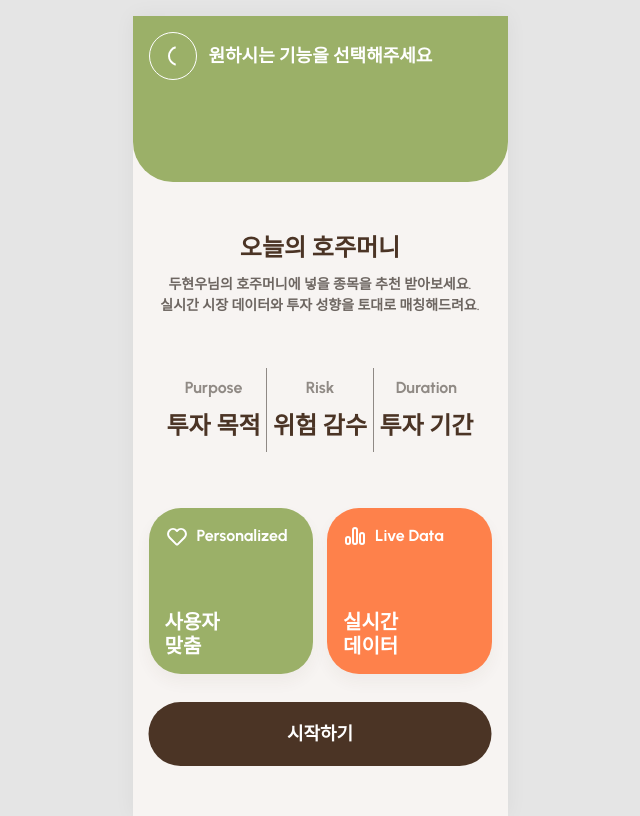
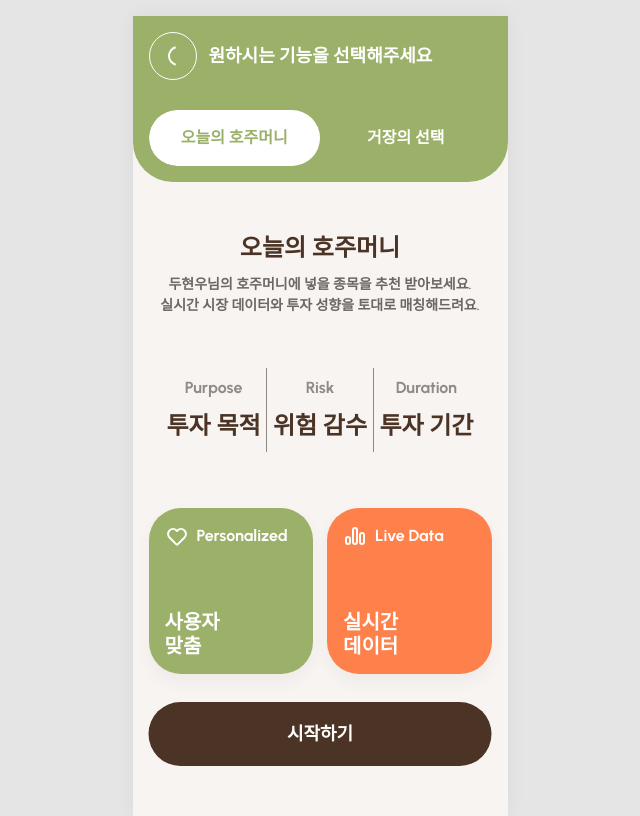
Before and after one commit to MJU-Capstone-Design-1/Jumoney-FE, a Next.js app: page /recommend in a window 1280 px wide. Shown: the whole page, without its empty margins (320-960 px from the left). Built offline with nearby package versions, Linux system fonts and the light colour scheme; a web font is replaced by a local one.

Commit message:
✨ Feat: 기능 전환 토글 구현

```diff
--- /dev/null
+++ b/src/components/ui/customToggle.tsx
@@ -0,0 +1,153 @@
+"use client";
+
+import * as React from "react";
+import { motion } from "framer-motion";
+import { cva, type VariantProps } from "class-variance-authority";
+import { cn } from "@/lib/utils";
+
+const toggleVariants = cva(
+  "relative flex items-center rounded-[77.125rem] cursor-pointer overflow-hidden transition-all duration-500",
+  {
+    variants: {
+      theme: {
+        primary: "bg-primaryMuted",
+        sub1: "bg-secondary1",
+        sub2: "bg-secondary1",
+        sub3: "bg-secondary1",
+        sub4: "bg-secondary1",
+      },
+      size: {
+        normal: "w-[16.5rem] h-[3.5rem]",
+        large: "w-[21.4375rem] h-[3.5rem]",
+      },
+    },
+    defaultVariants: {
+      theme: "primary",
+      size: "normal",
+    },
+  },
+);
+
+const pillVariants = cva("absolute h-full rounded-[77.125rem]", {
+  variants: {
+    theme: {
+      primary: "bg-secondary1",
+      sub1: "bg-main1",
+      sub2: "bg-main2",
+      sub3: "bg-main3",
+      sub4: "bg-main4",
+    },
+    size: {
+      normal: "w-1/2",
+      large: "w-1/2",
+    },
+  },
+  defaultVariants: {
+    theme: "primary",
+    size: "normal",
+  },
+});
+
+interface CustomToggleProps
+  extends
+    React.HTMLAttributes<HTMLDivElement>,
+    VariantProps<typeof toggleVariants> {
+  leftTitle: string;
+  rightTitle: string;
+  value: "left" | "right";
+  onValueChange: (value: "left" | "right") => void;
+}
+
+const CustomToggle = React.forwardRef<HTMLDivElement, CustomToggleProps>(
+  (
+    {
+      className,
+      theme,
+      size,
+      leftTitle,
+      rightTitle,
+      value,
+      onValueChange,
+      ...props
+    },
+    ref,
+  ) => {
+    const isLeft = value === "left";
+
+    // Theme-based text color mapping
+    const themeTextStyles = {
+      primary: {
+        active: "text-primary",
+        inactive: "text-secondary1",
+      },
+      sub1: {
+        active: "text-secondary1",
+        inactive: "text-main1",
+      },
+      sub2: {
+        active: "text-secondary1",
+        inactive: "text-main2",
+      },
+      sub3: {
+        active: "text-secondary1",
+        inactive: "text-main3",
+      },
+      sub4: {
+        active: "text-secondary1",
+        inactive: "text-main4",
+      },
+    };
+
+    const currentTheme = (theme as keyof typeof themeTextStyles) || "primary";
+
+    return (
+      <div
+        ref={ref}
+        className={cn(toggleVariants({ theme, size }), className)}
+        onClick={() => onValueChange(isLeft ? "right" : "left")}
+        {...props}
+      >
+        {/* Animated Pill */}
+        <motion.div
+          className={cn(pillVariants({ theme, size }))}
+          animate={{
+            x: isLeft ? 0 : "100%",
+          }}
+          transition={{
+            type: "spring",
+            stiffness: 500,
+            damping: 35,
+          }}
+        />
+
+        {/* Labels */}
+        <div className="relative z-10 flex w-full h-full items-center">
+          <div
+            className={cn(
+              "flex-1 text-center font-extrabold text-body-xl transition-colors duration-200",
+              isLeft
+                ? themeTextStyles[currentTheme].active
+                : themeTextStyles[currentTheme].inactive,
+            )}
+          >
+            {leftTitle}
+          </div>
+          <div
+            className={cn(
+              "flex-1 text-center font-extrabold text-body-xl transition-colors duration-200",
+              !isLeft
+                ? themeTextStyles[currentTheme].active
+                : themeTextStyles[currentTheme].inactive,
+            )}
+          >
+            {rightTitle}
+          </div>
+        </div>
+      </div>
+    );
+  },
+);
+
+CustomToggle.displayName = "CustomToggle";
+
+export { CustomToggle };
--- a/src/features/recommend/recommendHeader.tsx
+++ b/src/features/recommend/recommendHeader.tsx
@@ -1,12 +1,22 @@
 import BackButtonField from "@/components/backButtonField";
-import React from "react";
+import { CustomToggle } from "@/components/ui/customToggle";
+import React, { useState } from "react";
 
 const RecommendHeader = () => {
+  const [toggleValue, setTogglevalue] = useState<"left" | "right">("left");
   return (
-    <div className="bg-primary h-[10.375rem] w-[calc(100%+2rem)] -mx-[1rem] -mt-[1rem] rounded-b-[2.5rem] p-[1rem]">
+    <div className="bg-primary h-[10.375rem] w-[calc(100%+2rem)] -mx-[1rem] -mt-[1rem] rounded-b-[2.5rem] p-[1rem] gap-full flex flex-col justify-between">
       <BackButtonField
         label="원하시는 기능을 선택해주세요"
         color="secondary1"
+      />
+      <CustomToggle
+        theme="primary"
+        size="large"
+        leftTitle="오늘의 호주머니"
+        rightTitle="거장의 선택"
+        value={toggleValue}
+        onValueChange={setTogglevalue}
       />
     </div>
   );
```
